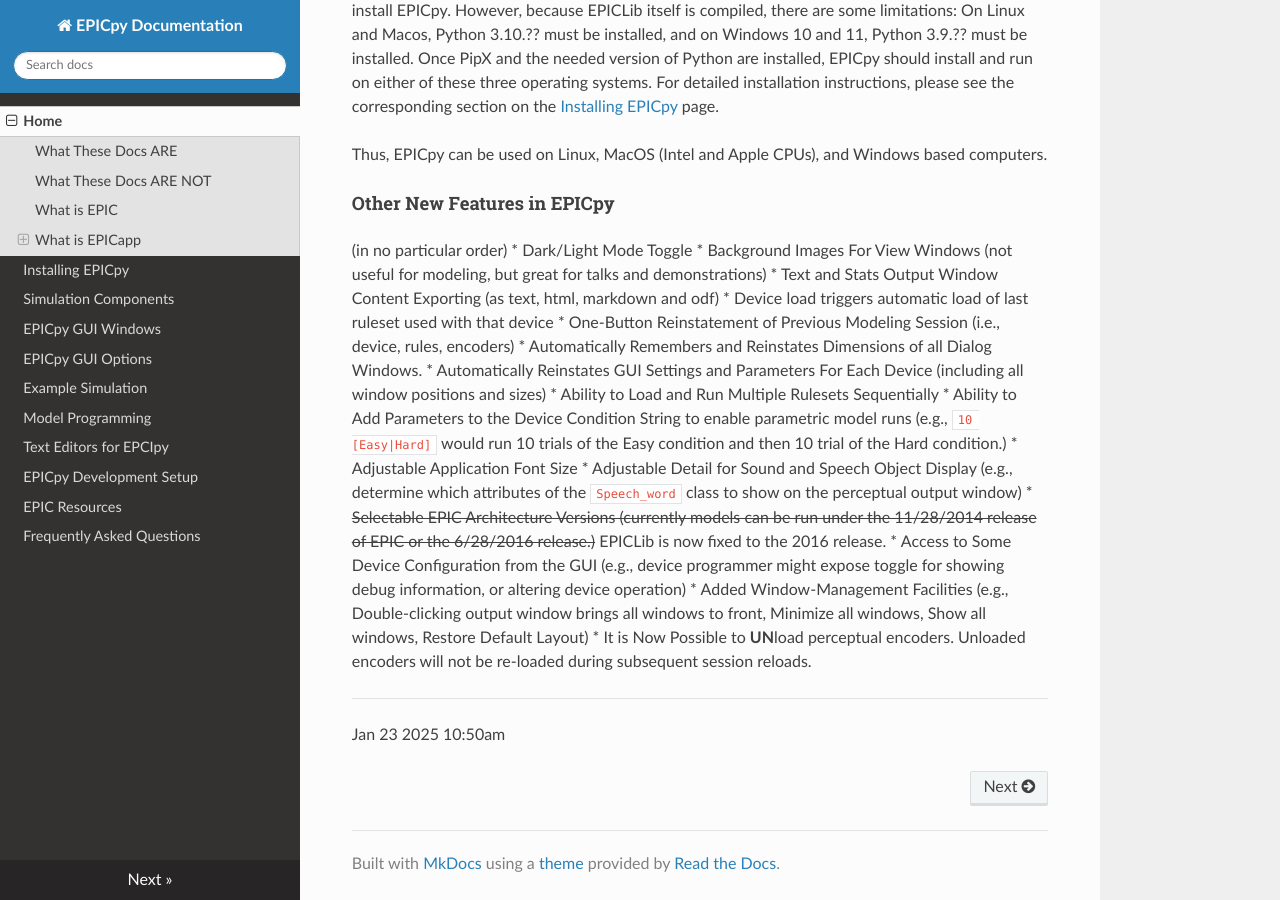
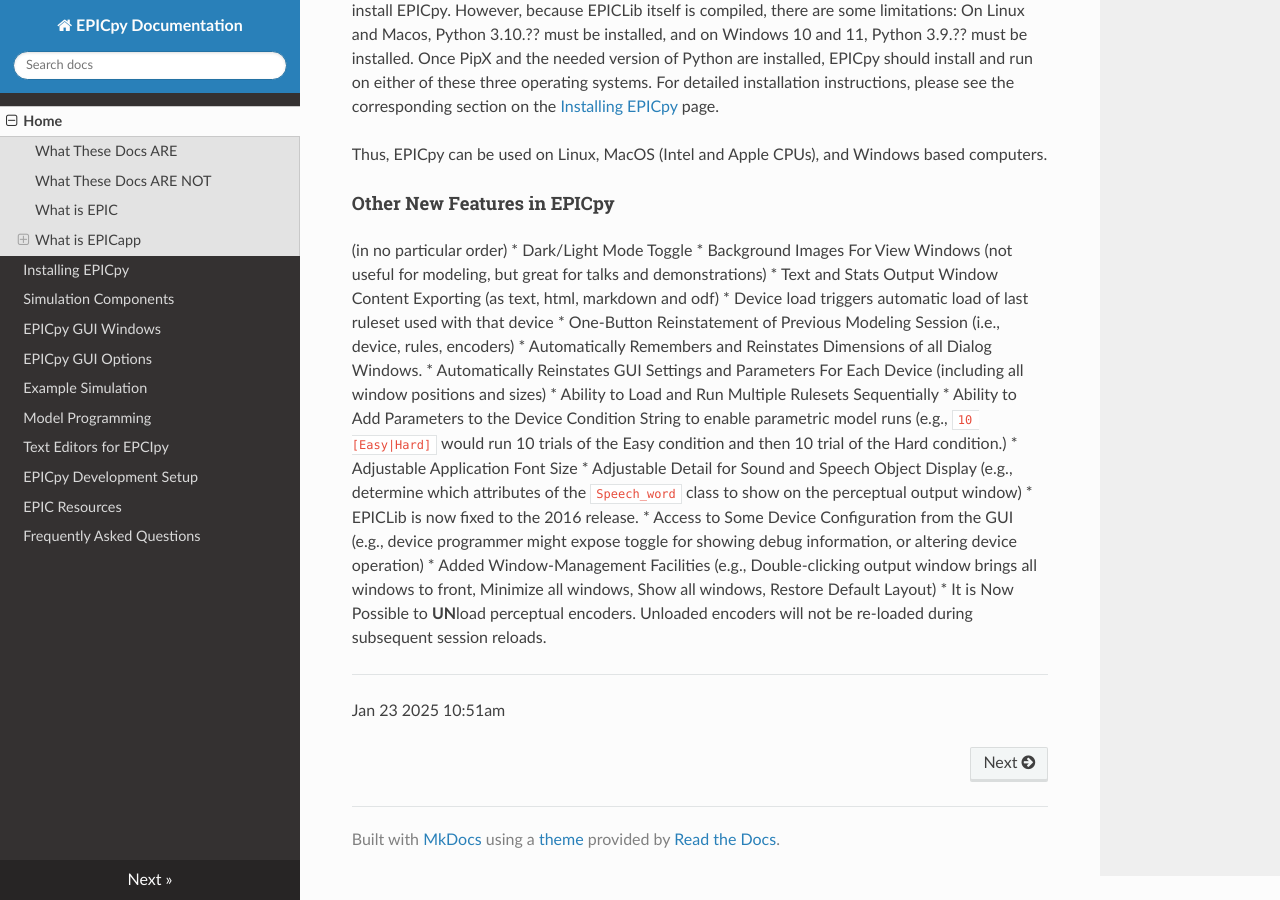
Before and after one commit to travisseymour/EPICpyDocs, an MkDocs documentation site: the page built from docs/index.md, in a window 1280 px wide and 900 px high, scrolled down 6844 px. Built offline with MkDocs 1.6.1, drawn with Linux system fonts in a browser that asks for light colours; nearby versions of some CDN libraries.

```diff
--- a/docs/index.md
+++ b/docs/index.md
@@ -141,7 +141,7 @@
 * Ability to Add Parameters to the Device Condition String to enable parametric model runs (e.g., `10 [Easy|Hard]` would run 10 trials of the Easy condition and then 10 trial of the Hard condition.)
 * Adjustable Application Font Size
 * Adjustable Detail for Sound and Speech Object Display (e.g., determine which attributes of the `Speech_word` class to show on the perceptual output window)
-* <strike>Selectable EPIC Architecture Versions (currently models can be run under the 11/28/2014 release of EPIC or the 6/28/2016 release.)</strike> EPICLib is now fixed to the 2016 release.
+* EPICLib is now fixed to the 2016 release.
 * Access to Some Device Configuration from the GUI (e.g., device programmer might expose toggle for showing debug information, or altering device operation)
 * Added Window-Management Facilities (e.g., Double-clicking output window brings all windows to front, Minimize all windows, Show all windows, Restore Default Layout)
 * It is Now Possible to **UN**load perceptual encoders. Unloaded encoders will not be re-loaded during subsequent session reloads.
@@ -149,4 +149,4 @@
 
 ---
 
-Jan 23 2025 10:50am
+Jan 23 2025 10:51am
```
